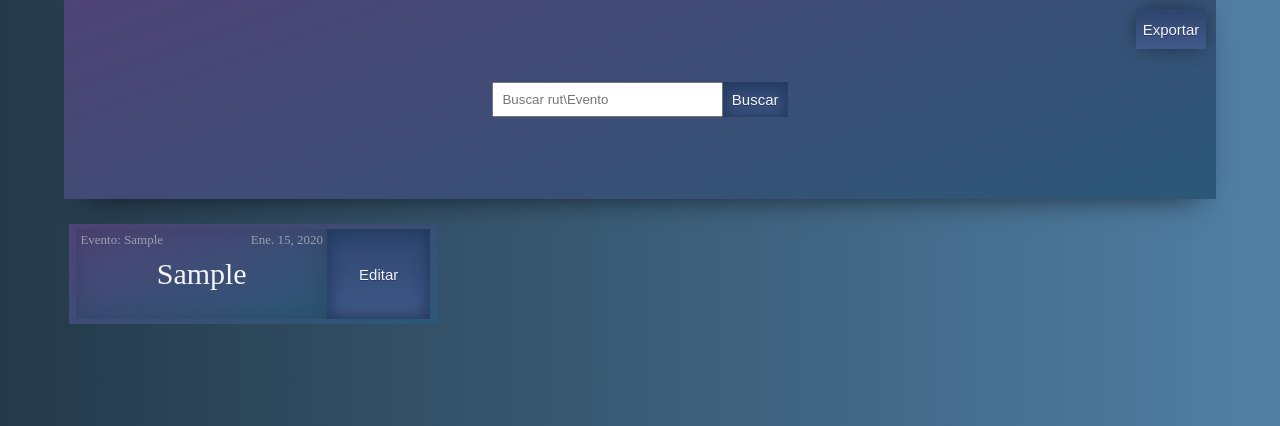
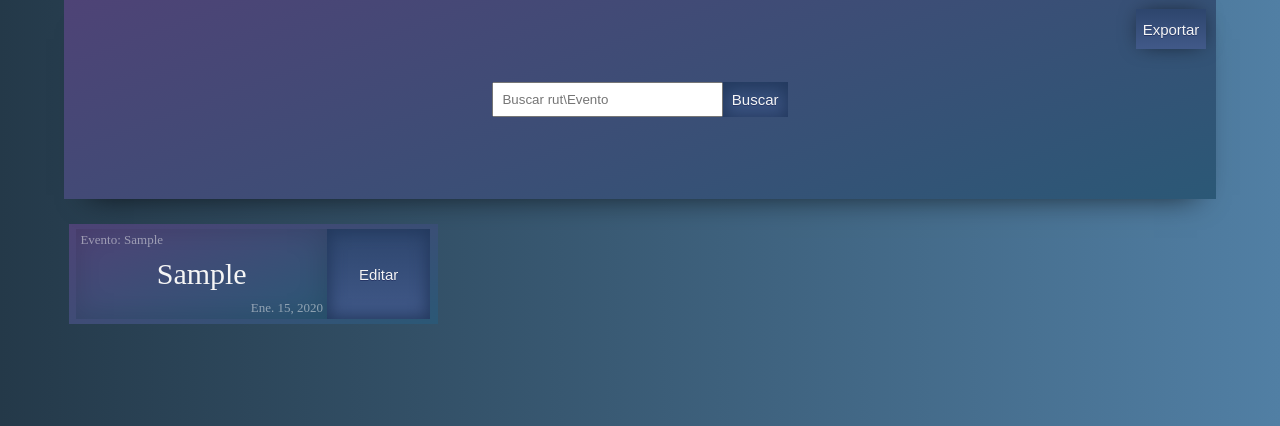
Before and after one commit to bastipls/citt-nuevos, a Django app: page /listar/ in a window 1280 px wide. Shown: the part 129-555 px from the top of the page. Run offline with Django 3.2, Linux system fonts and the light colour scheme; a user stored in the database is signed in; tables that the repository leaves empty hold one stand-in row (values such as "Sample post").

Commit message:
Arreglo bug visual

```diff
--- a/citt/static/css/evento.css
+++ b/citt/static/css/evento.css
@@ -143,7 +143,7 @@
 #date-event{
     position: absolute;
     font-size: 13px;
-    top: 3px;
+    bottom: 3px;
     right:4px;
     opacity: 0.5;
 }
--- a/citt/static/css/listar.css
+++ b/citt/static/css/listar.css
@@ -100,7 +100,7 @@
 #date-assist{
     position: absolute;
     font-size: 13px;
-    top: 3px;
+    bottom: 3px;
     right:4px;
     opacity: 0.5;
 }
@@ -190,18 +190,13 @@
         height: 40px;
     }
 
-    .info-container{
-
-    }
     .student-container{
         width: 48% ;
     }
     .search-container{
         margin-top: 8vh;
     }
-    .search-container button{
 
-    }
 }
 @media screen and (min-width:1000px){
     .student-container{
```
